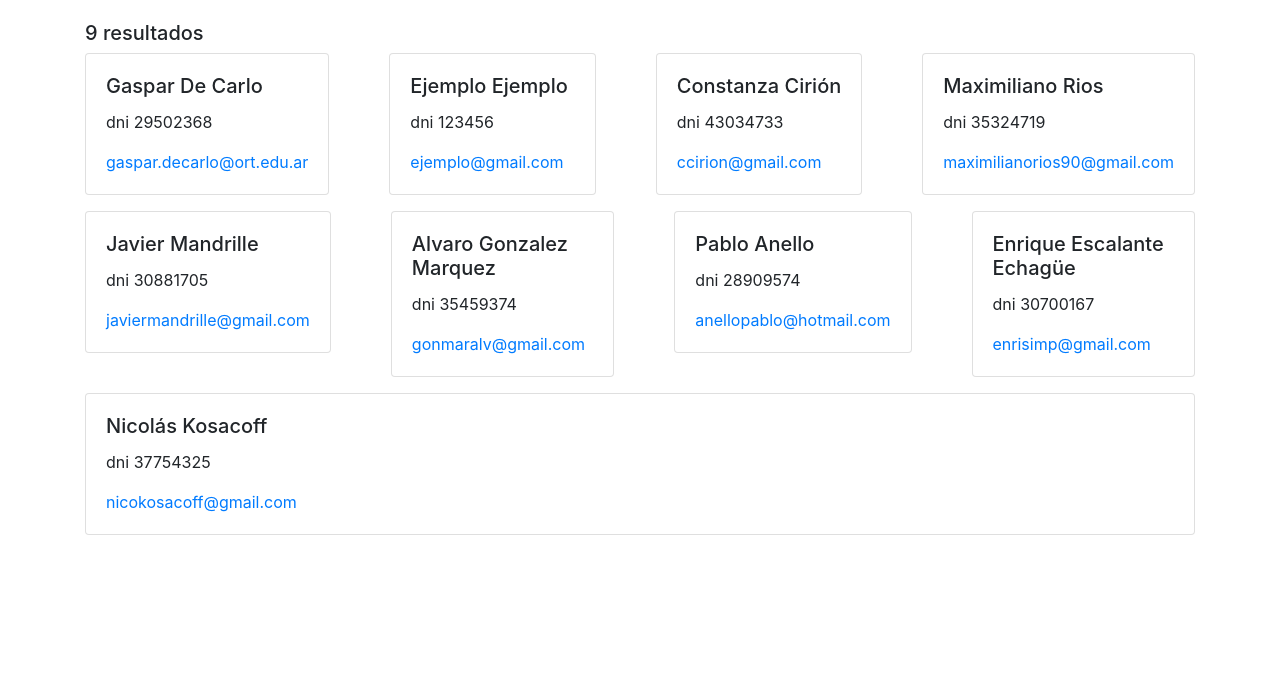
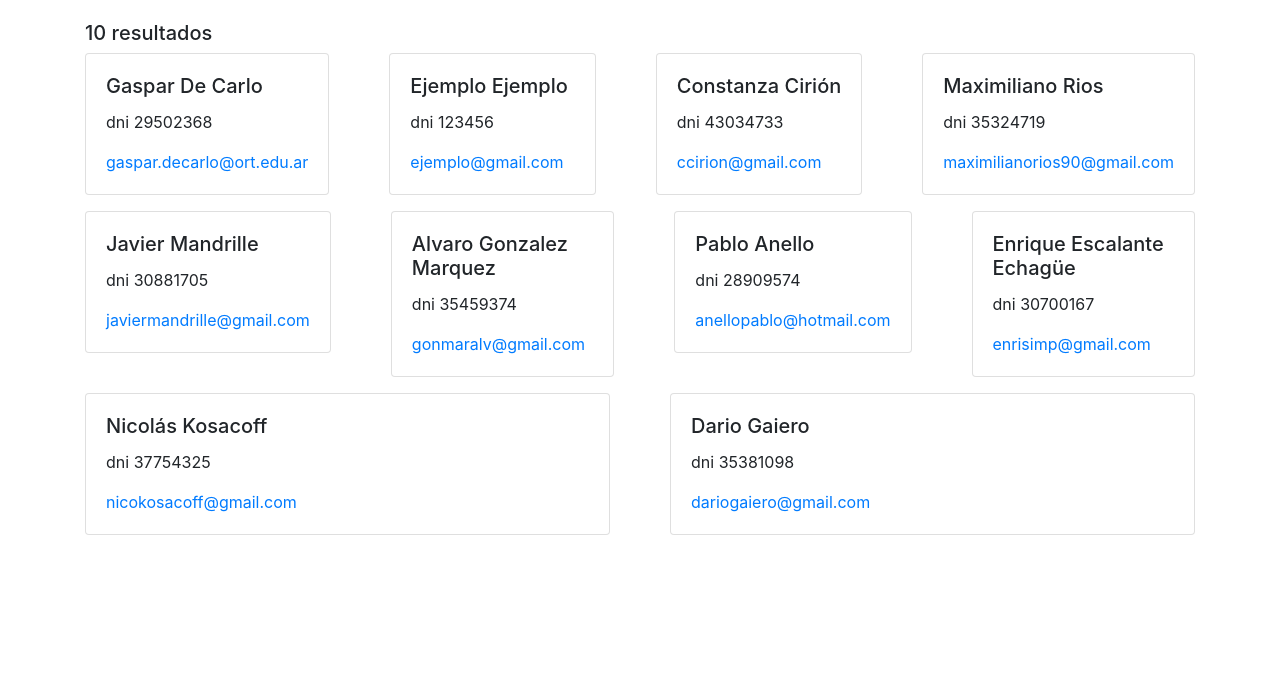
Before and after one commit to 2020-YA-NT2A/yant2-ejercicio-1, a plain HTML site: page index.html in a window 1280 px wide. Shown: the part 107-800 px from the top of the page. Drawn offline with nearby package versions, Linux system fonts and the light colour scheme.

Commit message:
agregado DARIO GAIERO a array personas

```diff
--- a/index.html
+++ b/index.html
@@ -63,7 +63,8 @@
                     { nombre: 'Alvaro', apellido: 'Gonzalez Marquez', dni: 35459374, correo: 'gonmaralv@gmail.com' },
                     { nombre: 'Pablo', apellido: 'Anello', dni: 28909574, correo: 'anellopablo@hotmail.com' },
                     { nombre: 'Enrique', apellido: 'Escalante Echagüe', dni: 30700167, correo: 'enrisimp@gmail.com' },
-                    { nombre: 'Nicolás', apellido: 'Kosacoff', dni: 37754325, correo: 'nicokosacoff@gmail.com' }
+                    { nombre: 'Nicolás', apellido: 'Kosacoff', dni: 37754325, correo: 'nicokosacoff@gmail.com' },
+                    { nombre: 'Dario', apellido: 'Gaiero', dni: 35381098, correo: 'dariogaiero@gmail.com' }
                 ]
         },
         computed: {
```
